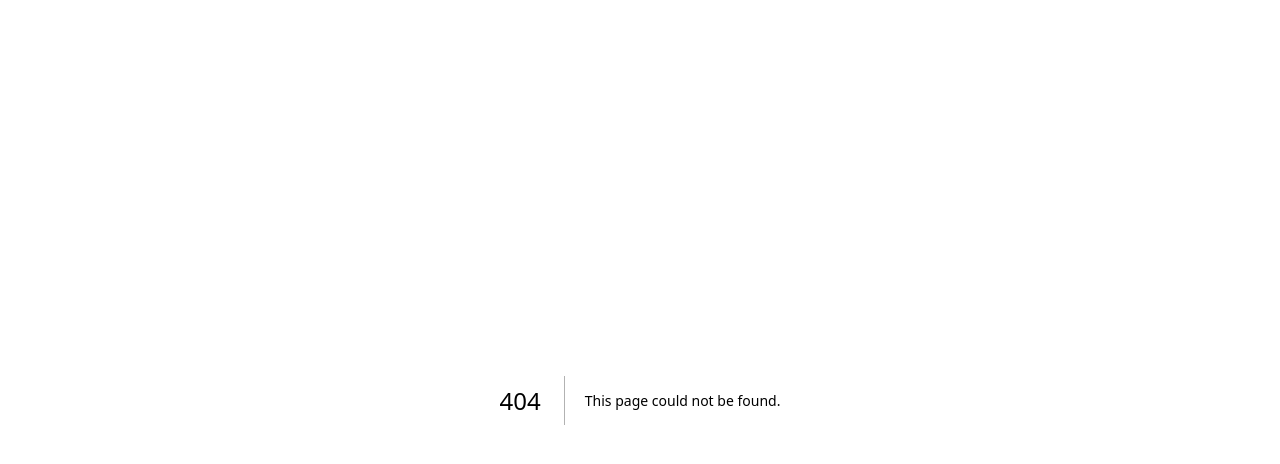
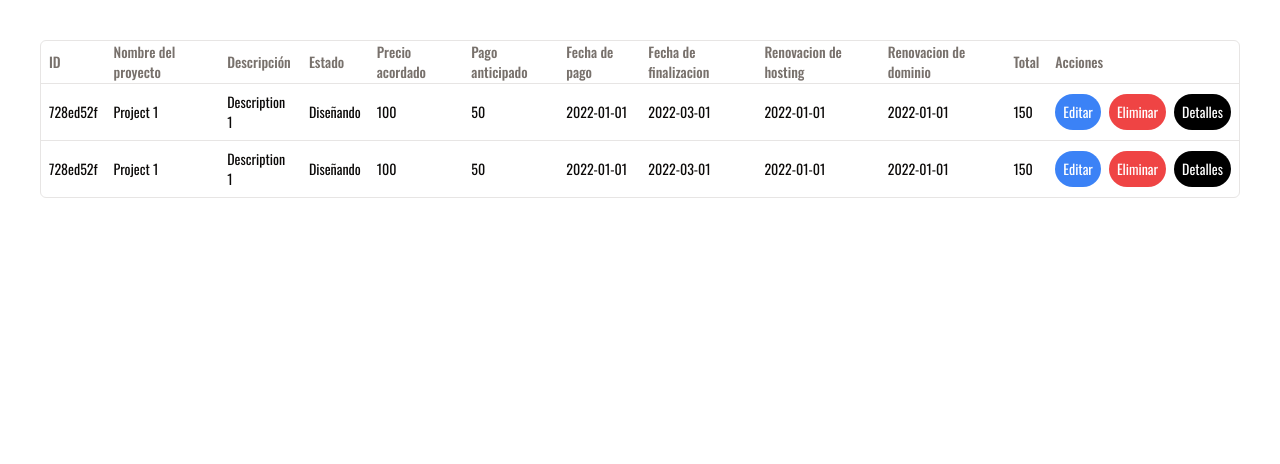
Before and after one commit to Samuelarag1/management-apps, a Next.js app: page /admin in a window 1280 px wide. Before the commit this address had no page. Shown: the top 464 px of the page. Built offline with nearby package versions, Linux system fonts and the light colour scheme.

Commit message:
Add admin page with data table and integrate @tanstack/react-table

```diff
--- /dev/null
+++ b/app/admin/Columns.tsx
@@ -0,0 +1,92 @@
+"use client";
+
+import { ColumnDef } from "@tanstack/react-table";
+
+export type Payment = {
+  id: string;
+  project_name: string;
+  amount: number;
+  status:
+    | "Diseñando"
+    | "Desarrollando"
+    | "Finalizado"
+    | "Archivado"
+    | "Pausado";
+  email: string;
+  initial_date: string;
+  time_limit: string;
+  finish_date: string;
+  description: string;
+  pre_payment: number;
+  hosting: string;
+  domain: string;
+  cloud_storage: string;
+  total: number;
+  payment_date: string;
+};
+
+export const columns: ColumnDef<Payment>[] = [
+  {
+    accessorKey: "id",
+    header: "ID",
+  },
+  {
+    accessorKey: "project_name",
+    header: "Nombre del proyecto",
+  },
+  {
+    accessorKey: "description",
+    header: "Descripción",
+  },
+  {
+    accessorKey: "status",
+    header: "Estado",
+  },
+  {
+    accessorKey: "amount",
+    header: "Precio acordado",
+  },
+  {
+    accessorKey: "pre_payment",
+    header: "Pago anticipado",
+  },
+  {
+    accessorKey: "payment_date",
+    header: "Fecha de pago",
+  },
+  {
+    accessorKey: "finish_date",
+    header: "Fecha de finalizacion",
+  },
+  {
+    accessorKey: "hosting",
+    header: "Renovacion de hosting",
+  },
+  {
+    accessorKey: "domain",
+    header: "Renovacion de dominio",
+  },
+  {
+    accessorKey: "total",
+    header: "Total",
+  },
+  {
+    accessorKey: "id",
+    header: "Acciones",
+    cell: ({ row }) => {
+      return (
+        <div className="flex gap-2">
+          <button className="bg-blue-500 text-white p-2 rounded-full">
+            Editar
+          </button>
+          <button className="bg-red-500 text-white p-2 rounded-full">
+            Eliminar
+          </button>
+          <button className="bg-black text-white p-2 rounded-full">
+            Detalles
+          </button>
+        </div>
+      );
+    },
+  },
+];
--- /dev/null
+++ b/app/admin/data-table.tsx
@@ -0,0 +1,80 @@
+"use client";
+
+import {
+  ColumnDef,
+  flexRender,
+  getCoreRowModel,
+  useReactTable,
+} from "@tanstack/react-table";
+
+import {
+  Table,
+  TableBody,
+  TableCell,
+  TableHead,
+  TableHeader,
+  TableRow,
+} from "@/components/ui/table";
+
+interface DataTableProps<TData, TValue> {
+  columns: ColumnDef<TData, TValue>[];
+  data: TData[];
+}
+
+export function DataTable<TData, TValue>({
+  columns,
+  data,
+}: DataTableProps<TData, TValue>) {
+  const table = useReactTable({
+    data,
+    columns,
+    getCoreRowModel: getCoreRowModel(),
+  });
+
+  return (
+    <div className="rounded-md border">
+      <Table>
+        <TableHeader>
+          {table.getHeaderGroups().map((headerGroup) => (
+            <TableRow key={headerGroup.id}>
+              {headerGroup.headers.map((header) => {
+                return (
+                  <TableHead key={header.id}>
+                    {header.isPlaceholder
+                      ? null
+                      : flexRender(
+                          header.column.columnDef.header,
+                          header.getContext()
+                        )}
+                  </TableHead>
+                );
+              })}
+            </TableRow>
+          ))}
+        </TableHeader>
+        <TableBody>
+          {table.getRowModel().rows?.length ? (
+            table.getRowModel().rows.map((row) => (
+              <TableRow
+                key={row.id}
+                data-state={row.getIsSelected() && "selected"}
+              >
+                {row.getVisibleCells().map((cell) => (
+                  <TableCell key={cell.id}>
+                    {flexRender(cell.column.columnDef.cell, cell.getContext())}
+                  </TableCell>
+                ))}
+              </TableRow>
+            ))
+          ) : (
+            <TableRow>
+              <TableCell colSpan={columns.length} className="h-24 text-center">
+                No results.
+              </TableCell>
+            </TableRow>
+          )}
+        </TableBody>
+      </Table>
+    </div>
+  );
+}
--- /dev/null
+++ b/app/admin/page.tsx
@@ -0,0 +1,51 @@
+import { Payment, columns } from "./Columns";
+import { DataTable } from "./data-table";
+
+async function getData(): Promise<Payment[]> {
+  return [
+    {
+      id: "728ed52f",
+      amount: 100,
+      status: "Diseñando",
+      email: "m@example.com",
+      project_name: "Project 1",
+      description: "Description 1",
+      initial_date: "2022-01-01",
+      time_limit: "2022-02-01",
+      finish_date: "2022-03-01",
+      pre_payment: 50,
+      hosting: "2022-01-01",
+      domain: "2022-01-01",
+      cloud_storage: "2022-01-01",
+      payment_date: "2022-01-01",
+      total: 150,
+    },
+    {
+      id: "728ed52f",
+      amount: 100,
+      status: "Diseñando",
+      email: "m@example.com",
+      project_name: "Project 1",
+      description: "Description 1",
+      initial_date: "2022-01-01",
+      time_limit: "2022-02-01",
+      finish_date: "2022-03-01",
+      pre_payment: 50,
+      hosting: "2022-01-01",
+      domain: "2022-01-01",
+      cloud_storage: "2022-01-01",
+      payment_date: "2022-01-01",
+      total: 150,
+    },
+  ];
+}
+
+export default async function DemoPage() {
+  const data = await getData();
+
+  return (
+    <div className="container mx-auto py-10 p-10">
+      <DataTable columns={columns} data={data} />
+    </div>
+  );
+}
--- a/app/globals.css
+++ b/app/globals.css
@@ -1,6 +1,7 @@
 @tailwind base;
 @tailwind components;
 @tailwind utilities;
+
 
 .dark {
   --background: #0a0a0a;
@@ -10,7 +11,7 @@
 body {
   font-family: Arial, Helvetica, sans-serif;
 }
-hr {
+hr {all: unset;
   border: none;
   height: 2px;
   background-color: #ff0000;
--- a/app/page.tsx
+++ b/app/page.tsx
@@ -1,10 +1,9 @@
 import Image from "next/image";
-import ThemeSwitcher from "./components/Switcher";
-import { Separator } from "@radix-ui/react-separator";
 
 export default function Home() {
   return (
     <div className="flex flex-col lg:flex-row lg:justify-around items-center  w-screen h-screen  justify-around">
+      <div className="flex flex-col lg:h-full items-center lg:justify-center justify-around gap-10">
         <div>
           <Image
             src={"/samaragtech.png"}
@@ -14,11 +13,10 @@ export default function Home() {
             className="lg:w-full lg:h-full h-[100px] w-[100px] shadow-black shadow-lg rounded-full"
           />
         </div>
-
         <p className="font-semibold text-xl text-center">
           Panel de administracion de proyectos personales
         </p>
-      <Separator />
+      </div>
       <div className="bg-white  shadow-2xl shadow-black lg:h-[700px] h-[500px] w-[350px] flex flex-col items-center rounded-[15px] justify-around">
         <h1 className="text-3xl font-bold">Inicia sesion</h1>
         <div className="flex flex-col gap-5">
--- /dev/null
+++ b/components/ui/table.tsx
@@ -0,0 +1,120 @@
+import * as React from "react"
+
+import { cn } from "@/lib/utils"
+
+const Table = React.forwardRef<
+  HTMLTableElement,
+  React.HTMLAttributes<HTMLTableElement>
+>(({ className, ...props }, ref) => (
+  <div className="relative w-full overflow-auto">
+    <table
+      ref={ref}
+      className={cn("w-full caption-bottom text-sm", className)}
+      {...props}
+    />
+  </div>
+))
+Table.displayName = "Table"
+
+const TableHeader = React.forwardRef<
+  HTMLTableSectionElement,
+  React.HTMLAttributes<HTMLTableSectionElement>
+>(({ className, ...props }, ref) => (
+  <thead ref={ref} className={cn("[&_tr]:border-b", className)} {...props} />
+))
+TableHeader.displayName = "TableHeader"
+
+const TableBody = React.forwardRef<
+  HTMLTableSectionElement,
+  React.HTMLAttributes<HTMLTableSectionElement>
+>(({ className, ...props }, ref) => (
+  <tbody
+    ref={ref}
+    className={cn("[&_tr:last-child]:border-0", className)}
+    {...props}
+  />
+))
+TableBody.displayName = "TableBody"
+
+const TableFooter = React.forwardRef<
+  HTMLTableSectionElement,
+  React.HTMLAttributes<HTMLTableSectionElement>
+>(({ className, ...props }, ref) => (
+  <tfoot
+    ref={ref}
+    className={cn(
+      "border-t bg-muted/50 font-medium [&>tr]:last:border-b-0",
+      className
+    )}
+    {...props}
+  />
+))
+TableFooter.displayName = "TableFooter"
+
+const TableRow = React.forwardRef<
+  HTMLTableRowElement,
+  React.HTMLAttributes<HTMLTableRowElement>
+>(({ className, ...props }, ref) => (
+  <tr
+    ref={ref}
+    className={cn(
+      "border-b transition-colors hover:bg-muted/50 data-[state=selected]:bg-muted",
+      className
+    )}
+    {...props}
+  />
+))
+TableRow.displayName = "TableRow"
+
+const TableHead = React.forwardRef<
+  HTMLTableCellElement,
+  React.ThHTMLAttributes<HTMLTableCellElement>
+>(({ className, ...props }, ref) => (
+  <th
+    ref={ref}
+    className={cn(
+      "h-10 px-2 text-left align-middle font-medium text-muted-foreground [&:has([role=checkbox])]:pr-0 [&>[role=checkbox]]:translate-y-[2px]",
+      className
+    )}
+    {...props}
+  />
+))
+TableHead.displayName = "TableHead"
+
+const TableCell = React.forwardRef<
+  HTMLTableCellElement,
+  React.TdHTMLAttributes<HTMLTableCellElement>
+>(({ className, ...props }, ref) => (
+  <td
+    ref={ref}
+    className={cn(
+      "p-2 align-middle [&:has([role=checkbox])]:pr-0 [&>[role=checkbox]]:translate-y-[2px]",
+      className
+    )}
+    {...props}
+  />
+))
+TableCell.displayName = "TableCell"
+
+const TableCaption = React.forwardRef<
+  HTMLTableCaptionElement,
+  React.HTMLAttributes<HTMLTableCaptionElement>
+>(({ className, ...props }, ref) => (
+  <caption
+    ref={ref}
+    className={cn("mt-4 text-sm text-muted-foreground", className)}
+    {...props}
+  />
+))
+TableCaption.displayName = "TableCaption"
+
+export {
+  Table,
+  TableHeader,
+  TableBody,
+  TableFooter,
+  TableHead,
+  TableRow,
+  TableCell,
+  TableCaption,
+}
--- a/package.json
+++ b/package.json
@@ -10,6 +10,7 @@
   },
   "dependencies": {
     "@radix-ui/react-separator": "^1.1.1",
+    "@tanstack/react-table": "^8.20.6",
     "class-variance-authority": "^0.7.1",
     "clsx": "^2.1.1",
     "lucide-react": "^0.473.0",
```
Also changed, not shown: 1 other file (tests, documents, lock files or other folders). Lines whose indentation alone changed are shown as unchanged.
